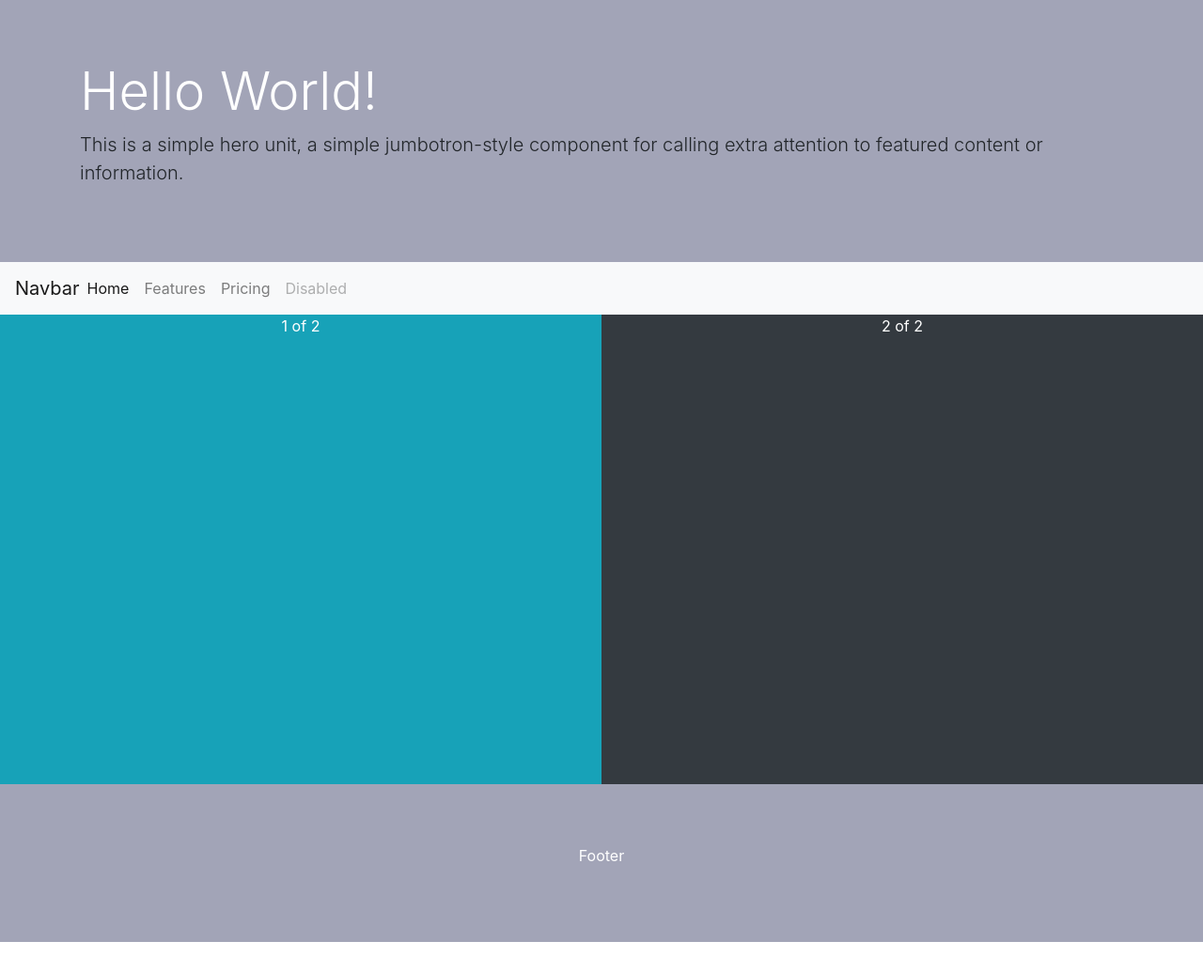
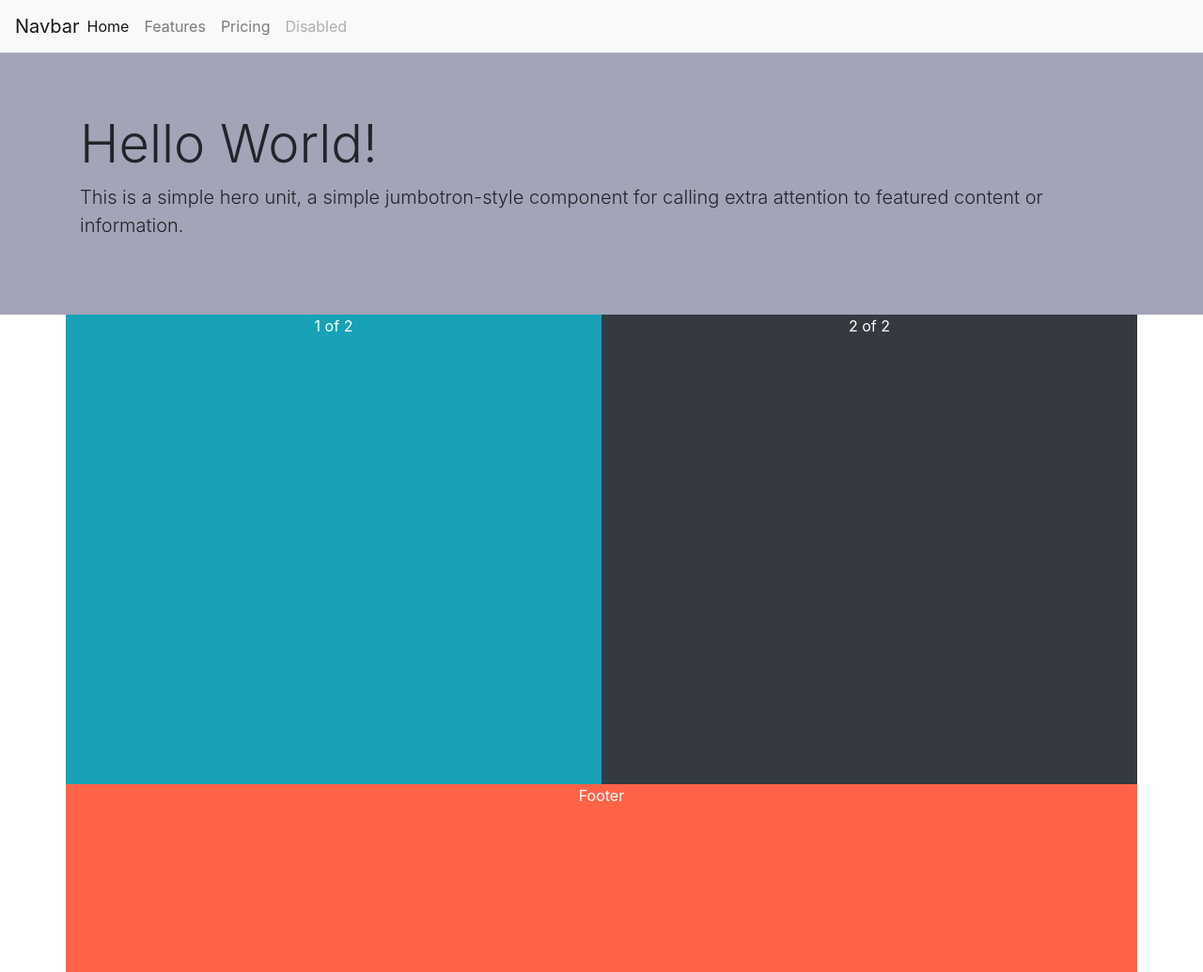
Before and after one commit to mgmz1/collab-practice, a plain HTML site: page index.html in a window 1280 px wide. Shown: the whole page at 94% size. Before the commit the page ends 1003 px from the top, so only its background shows below. Drawn offline with nearby package versions, Linux system fonts and the light colour scheme.

Commit message:
reaarranged nav and bootstrap containers

```diff
--- a/css/styles.css
+++ b/css/styles.css
@@ -3,7 +3,7 @@
   background-color: #a2a4b7;
   margin: 0;
 }
-.jumbotron h1.display-4 {
+.jumbotron > h1.display-4 {
   color: white;
 }
 
@@ -20,3 +20,8 @@
   height: 500px;
   text-align: center;
 }
+
+footer > .container {
+  background: tomato;
+  height: 200px;
+}
--- a/index.html
+++ b/index.html
@@ -11,16 +11,6 @@
 
   <body>
     <header>
-      <div class="jumbotron">
-        <div class="container">
-          <h1 class="display-4">Hello World!</h1>
-          <p class="lead">
-            This is a simple hero unit, a simple jumbotron-style component for
-            calling extra attention to featured content or information.
-          </p>
-        </div>
-      </div>
-
       <nav class="navbar navbar-expand-lg navbar-light bg-light">
         <a class="navbar-brand" href="#">Navbar</a>
         <button
@@ -51,10 +41,20 @@
           </div>
         </div>
       </nav>
+
+      <div class="jumbotron">
+        <div class="container">
+          <h1 class="display-4">Hello World!</h1>
+          <p class="lead">
+            This is a simple hero unit, a simple jumbotron-style component for
+            calling extra attention to featured content or information.
+          </p>
+        </div>
+      </div>
     </header>
 
     <main>
-      <div class="container-fluid">
+      <div class="container">
         <div class="row">
           <div class="col bg-info" style="color: white">1 of 2</div>
           <div class="col bg-dark" style="color: white">2 of 2</div>
@@ -63,7 +63,7 @@
     </main>
 
     <footer>
-      <div class="jumbotron text-center" style="margin-bottom: 0">
+      <div class="container text-center" style="margin-bottom: 0">
         <p style="color: white">Footer</p>
       </div>
     </footer>
```
